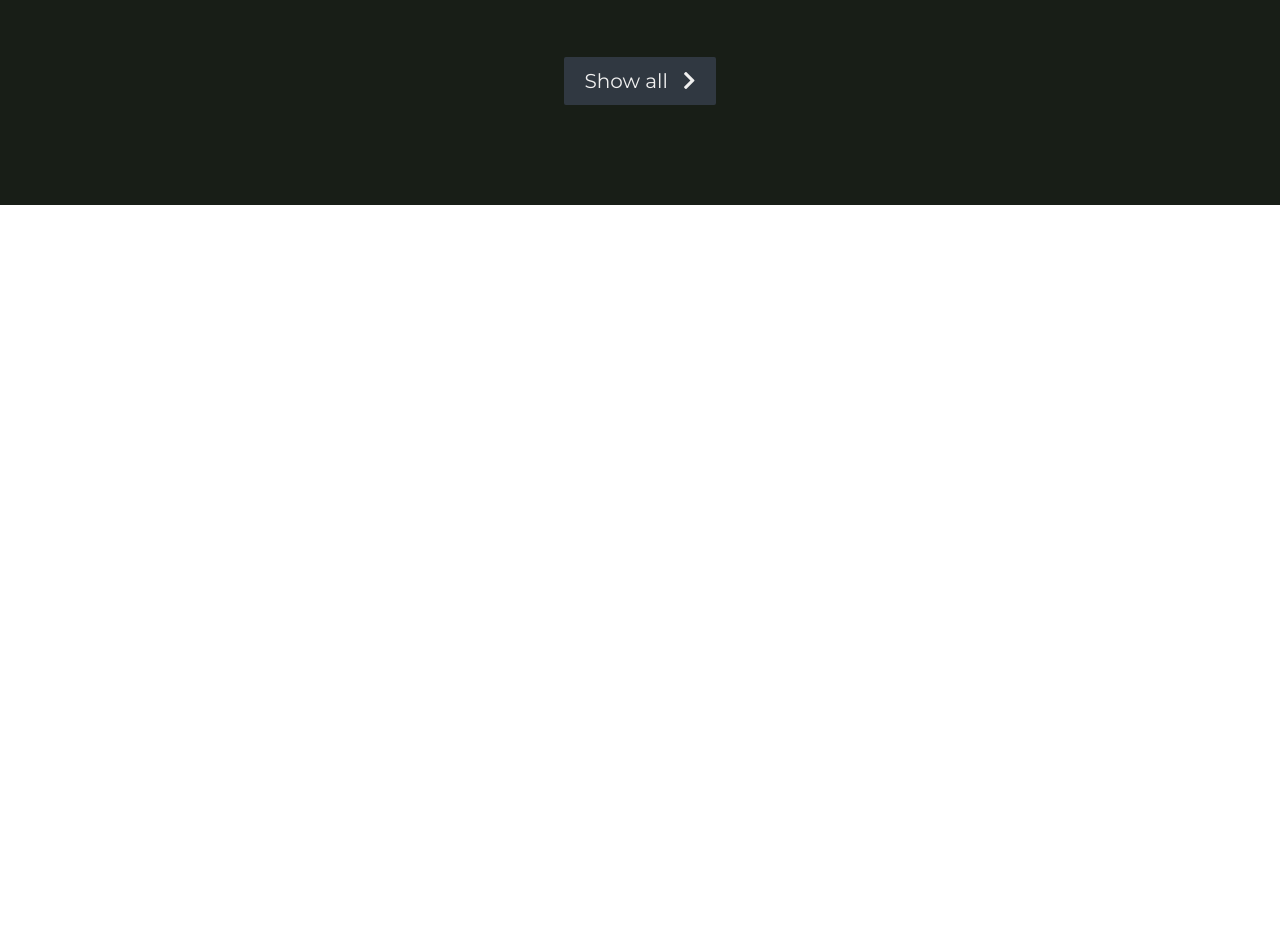
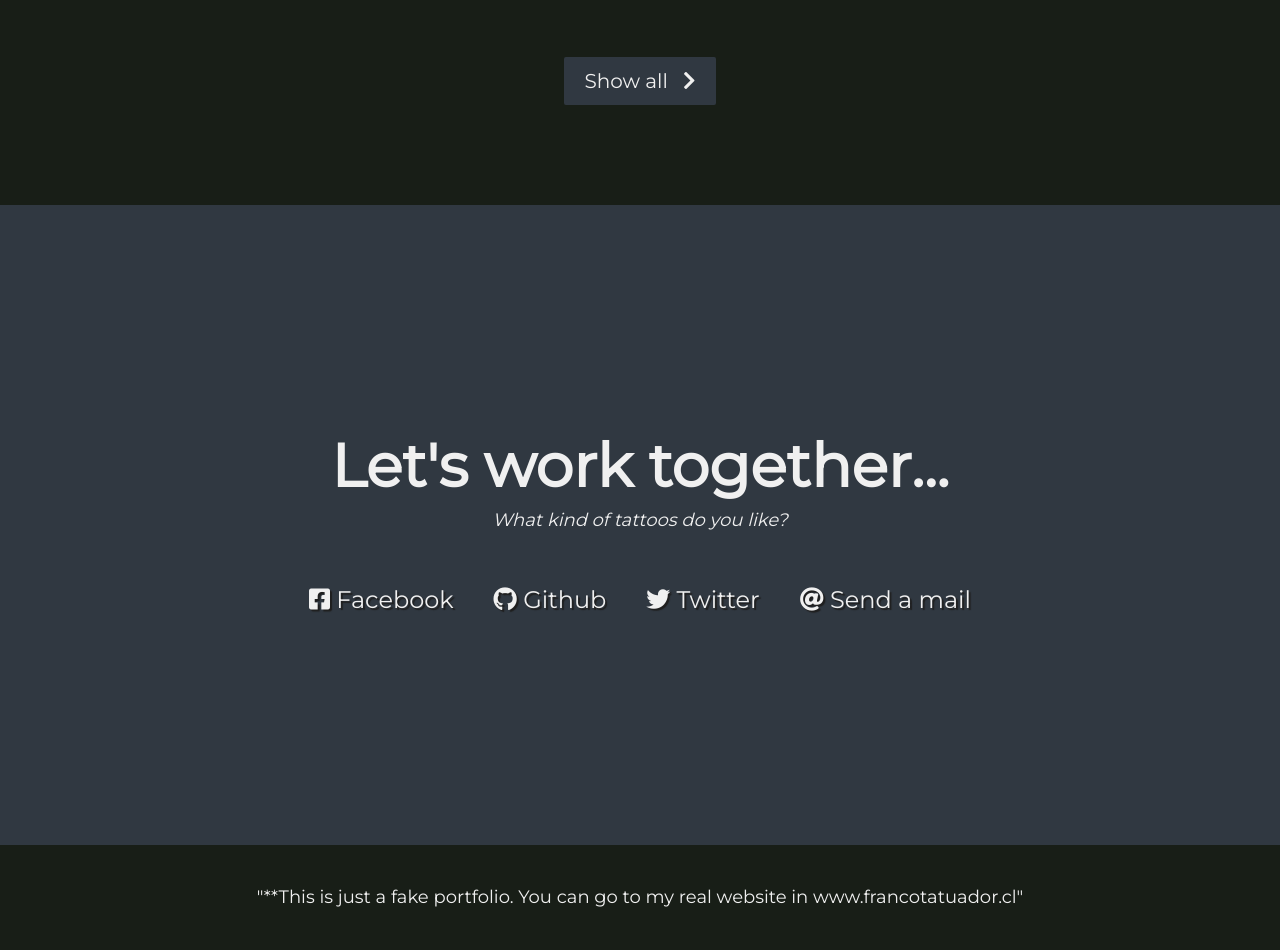
Before and after one commit to Nowembabazi/html_css_project, a plain HTML site: page index.html in a window 1280 px wide. Shown: the part 1973-2923 px from the top of the page. Before the commit the page ends 2178 px from the top, so only its background shows below. Drawn offline with Linux system fonts and the light colour scheme.

Commit message:
bug correction

```diff
--- a/index.html
+++ b/index.html
@@ -98,7 +98,42 @@
     </section>
     <!-- END PROJECTS SECTION -->
 
+     <!-- START CONTACT SECTION -->
+     <section id="contact" class="contact-section">
+        <div class="contact-section-header">
+            <h2>Let's work together...</h2>
+            <p>What kind of tattoos do you like?</p>
+        </div>
+        <div class="contact-links">
+            <a href="" target="_blank" class="btn contact-details">
+                <i class="fab fa-facebook-square">
+                </i>
+                 Facebook
+            </a>
+            <a href="" target="_blank" class="btn contact-details">
+            <i class="fab fa-github">
+            </i>
+             Github</a>
+            <a href="" target="_blank" class="btn contact-details">
+            <i class="fab fa-twitter">
+            </i>
+             Twitter</a>
+            <a href="" target="_blank" class="btn contact-details">
+            <i class="fas fa-at">
+            </i>
+             Send a mail</a>
+        </div>
+    </section>
+    <!-- END CONTACT SECTION -->
 
+    <!-- START FOOTER SECTION -->
+    <footer>
+        <p>
+            "**This is just a fake portfolio. You can go to my real website in www.francotatuador.cl"
+        </p>
+
+    </footer>
+    <!-- END FOOTER SECTION -->
 
  </body>
 
```
